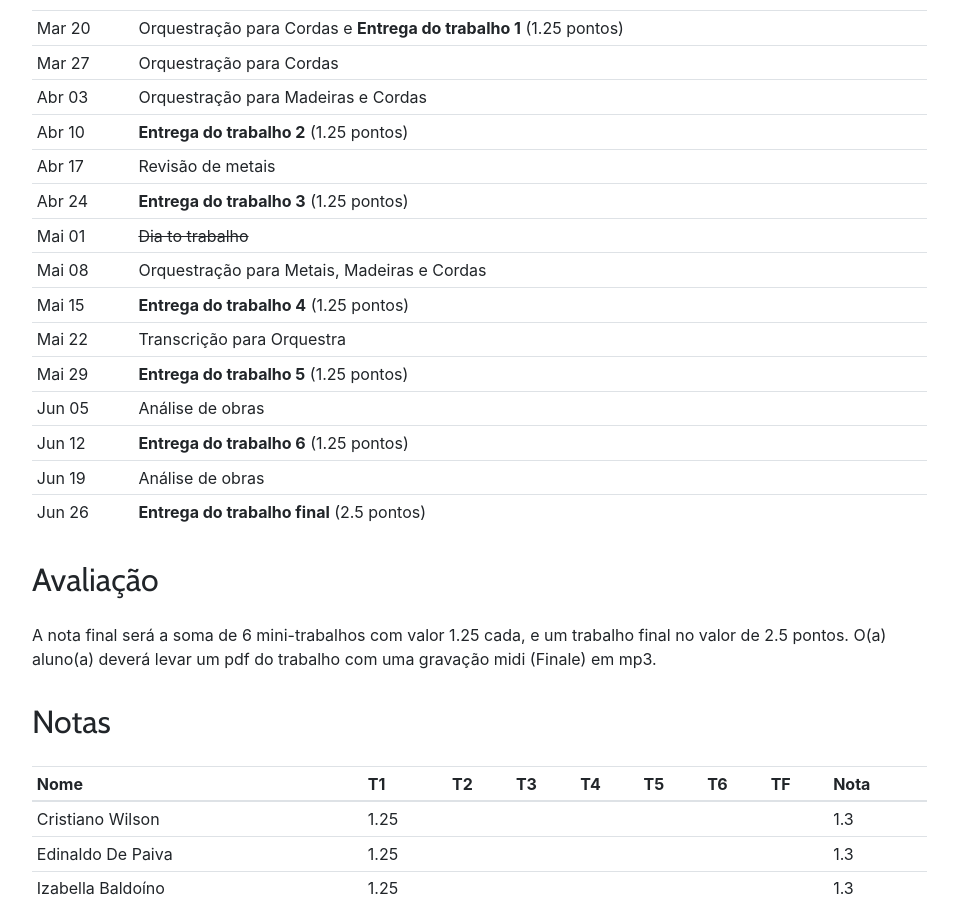
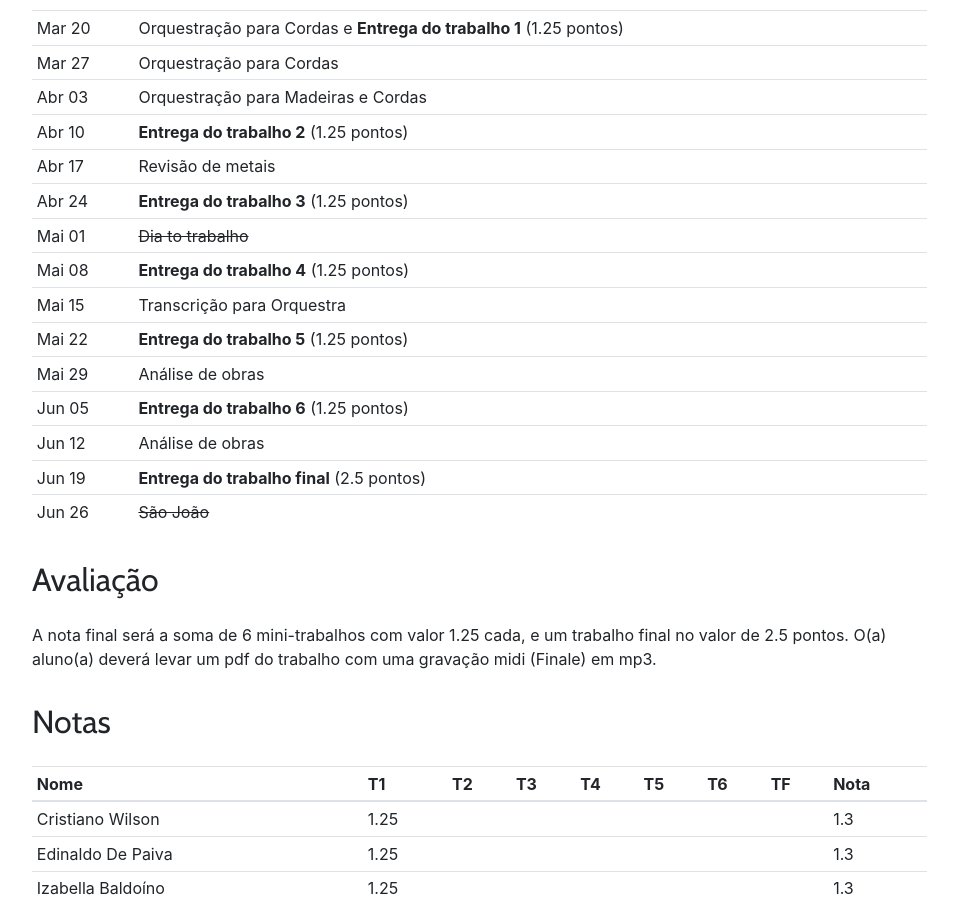
Before and after one commit to kroger/genosmus, a Jekyll site: the page built from _pedro/musa86.md, in a window 1280 px wide and 900 px high, scrolled down 891 px. Shown: the whole window, without its empty margins (68-1026 px from the left). Built offline with Jekyll 4.4.1, drawn with Linux system fonts in a browser that asks for light colours.

Commit message:
Atualiza cronograma

```diff
--- a/_pedro/musa86.md
+++ b/_pedro/musa86.md
@@ -41,14 +41,14 @@ Abr 10 | **Entrega do trabalho 2** (1.25 pontos)
 Abr 17 | Revisão de metais
 Abr 24 | **Entrega do trabalho 3** (1.25 pontos)
 Mai 01 | <del>Dia to trabalho</del>
-Mai 08 | Orquestração para Metais, Madeiras e Cordas
-Mai 15 | **Entrega do trabalho 4** (1.25 pontos)
-Mai 22 | Transcrição para Orquestra
-Mai 29 | **Entrega do trabalho 5** (1.25 pontos)
-Jun 05 | Análise de obras
-Jun 12 | **Entrega do trabalho 6** (1.25 pontos)
-Jun 19 | Análise de obras
-Jun 26 | **Entrega do trabalho final** (2.5 pontos)
+Mai 08 | **Entrega do trabalho 4** (1.25 pontos)
+Mai 15 | Transcrição para Orquestra
+Mai 22 | **Entrega do trabalho 5** (1.25 pontos)
+Mai 29 | Análise de obras
+Jun 05 | **Entrega do trabalho 6** (1.25 pontos)
+Jun 12 | Análise de obras
+Jun 19 | **Entrega do trabalho final** (2.5 pontos)
+Jun 26 | <del>São João</del>
 {: .table .table-sm}
 
 
```
